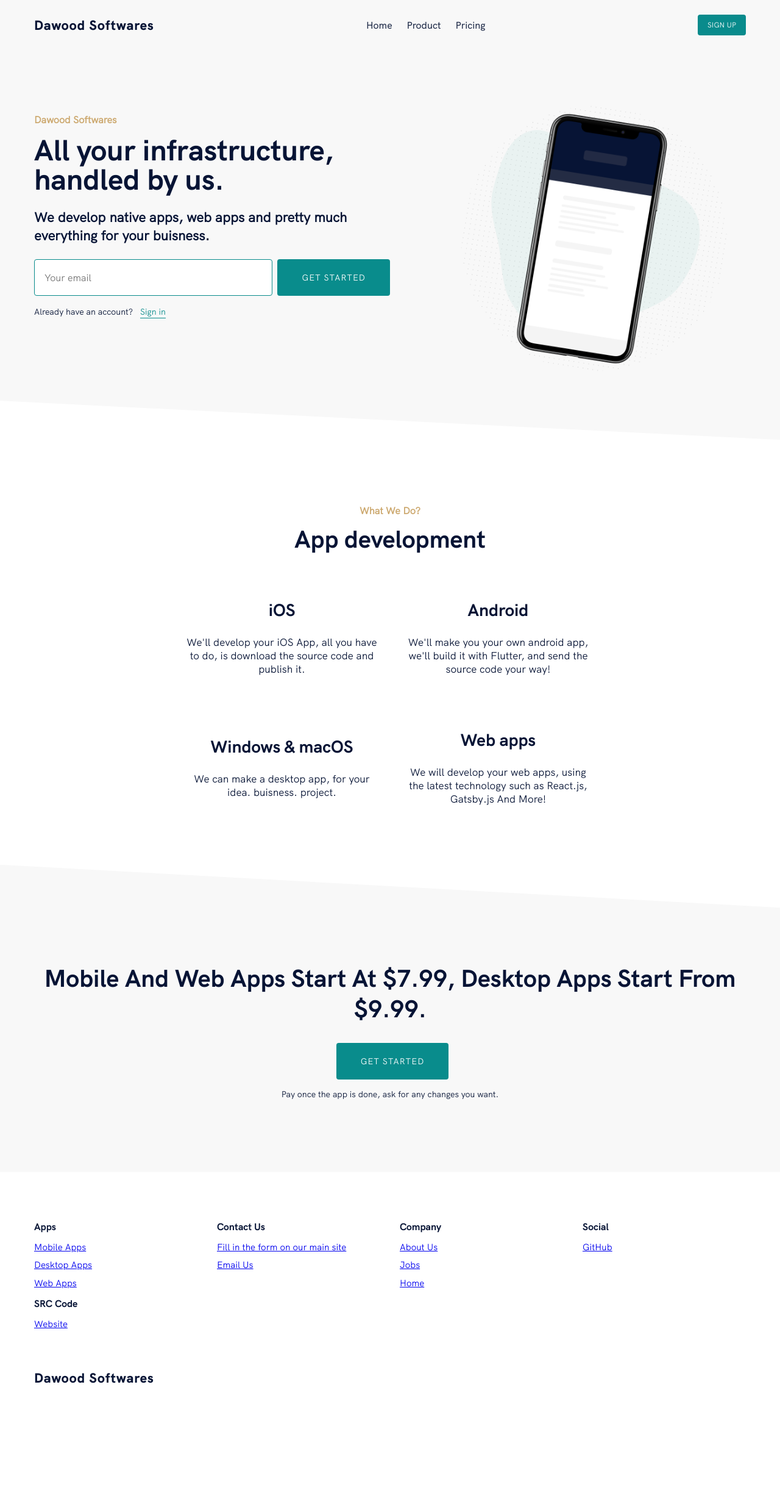
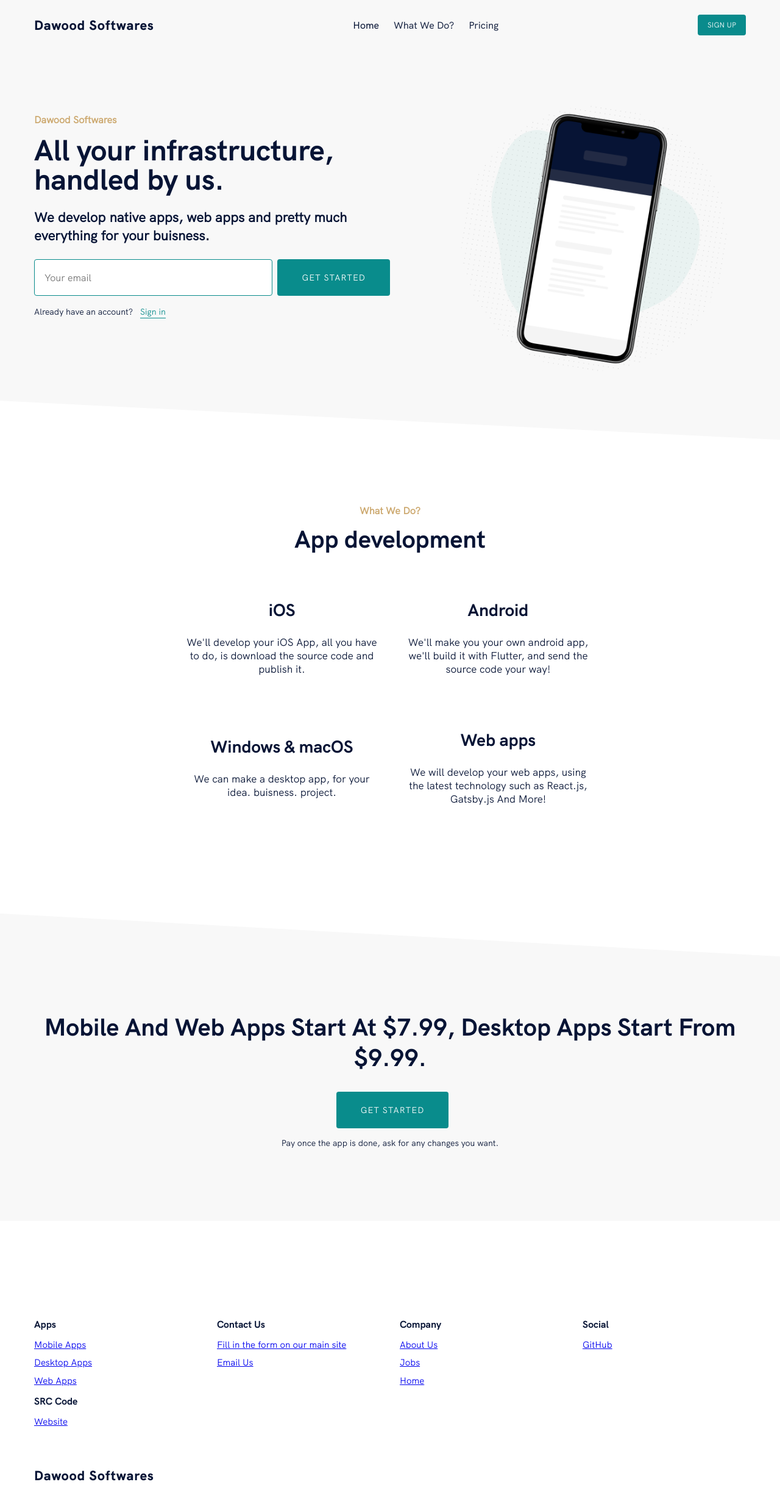
Before and after one commit to dawoodahmedgroup/website, a Gatsby site: page / in a window 1280 px wide. Shown: the whole page at 61% size. Before the commit the page ends 2354 px from the top, so only its background shows below. Built offline with nearby package versions, Linux system fonts and the light colour scheme; Gatsby itself is replaced by a stand-in of ours.

Commit message:
Fix the bug, where the navigation wasn't taking you to the part of the page which it was supposed to.

```diff
--- a/src/components/common/navigation/navigation.js
+++ b/src/components/common/navigation/navigation.js
@@ -15,7 +15,7 @@
   ActionsContainer,
 } from "./style"
 
-const NAV_ITEMS = ["Home", "Product", "Pricing"]
+const NAV_ITEMS = ["Home", "What We Do?", "Pricing"]
 
 export default class Navigation extends Component {
   state = {
--- a/src/components/sections/features.js
+++ b/src/components/sections/features.js
@@ -4,7 +4,7 @@
 import { Section, Container } from "../global"
 
 const Features = () => (
-  <Section id="features">
+  <Section id="what we do?">
     <StyledContainer>
       <Subtitle>What We Do?</Subtitle>
       <SectionTitle>App development</SectionTitle>
--- a/src/components/sections/getstarted.js
+++ b/src/components/sections/getstarted.js
@@ -4,6 +4,7 @@
 import { Container, Section } from "../global"
 
 const GetStarted = () => (
+  <Section id="pricing">
     <StyledSection>
       <GetStartedContainer>
         <GetStartedTitle>Mobile And Web Apps Start At $7.99, Desktop Apps Start From $9.99.</GetStartedTitle>
@@ -11,6 +12,7 @@
         <Subtitle>Pay once the app is done, ask for any changes you want.</Subtitle>
       </GetStartedContainer>
     </StyledSection>
+  </Section>
 )
 
 export default GetStarted
--- a/src/components/sections/header.js
+++ b/src/components/sections/header.js
@@ -23,7 +23,7 @@
   }
 
   return (
-    <HeaderWrapper id="top">
+    <HeaderWrapper id="home">
       <Container>
         <Flex>
           <HeaderTextGroup>
```
Lines whose indentation alone changed are shown as unchanged.
